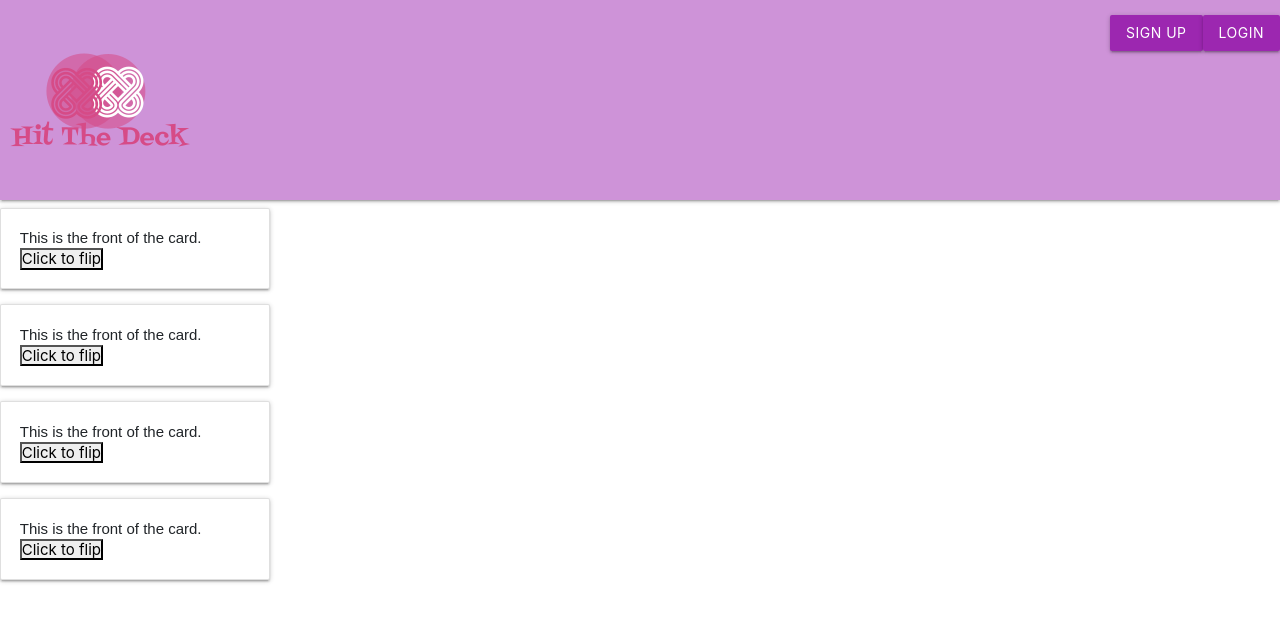
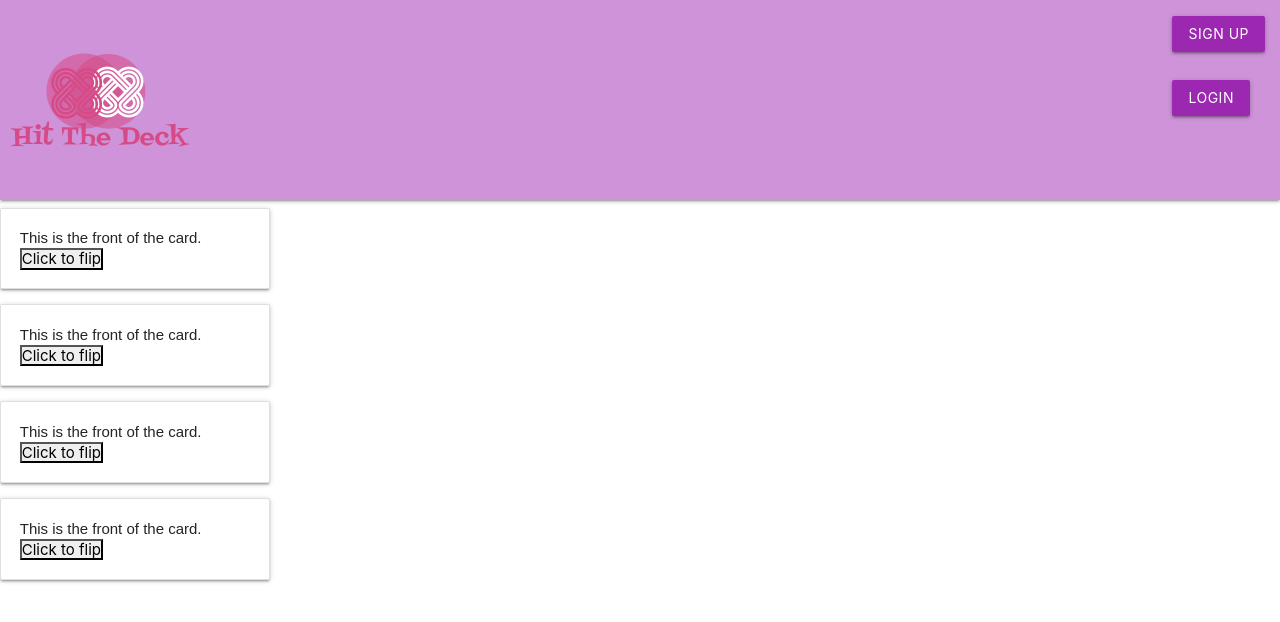
Before and after one commit to nelson521/smart-app, a React (Create React App) app in the folder smart-app/: page /cardflip in a window 1280 px wide. Shown: the top 622 px of the page. Built offline with nearby package versions, Linux system fonts and the light colour scheme.

Commit message:
added link to nav bar

```diff
--- a/smart-app/src/components/Nav/Nav.js
+++ b/smart-app/src/components/Nav/Nav.js
@@ -1,4 +1,5 @@
 import React from 'react';
+import { Link }from 'react-router-dom'
 import './Nav.css';
 
 function Nav(props) {
@@ -7,8 +8,13 @@ function Nav(props) {
     <div className="nav-wrapper">
       <a href="/" className="brand-logo"><img src="IMG/decklogo.png"/></a>
       <ul className="right hide-on-med-and-down">
-        <button className="btn purple">Sign Up</button>
+        <Link to="/signup">
+          <button className="btn purple">Sign Up</button>
+        </Link>
+        <Link to="/login">
         <button className="btn purple">Login</button>
+        </Link>
+
 
       </ul>
     </div>
```
